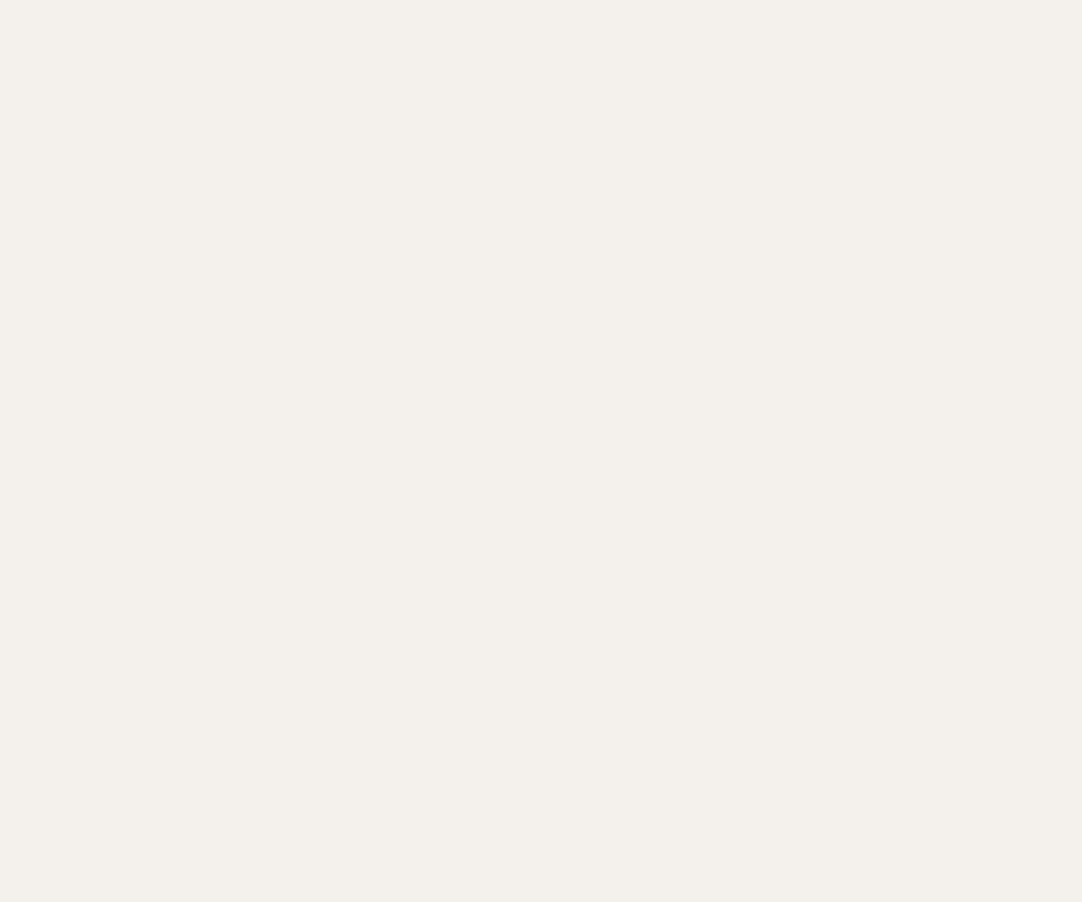
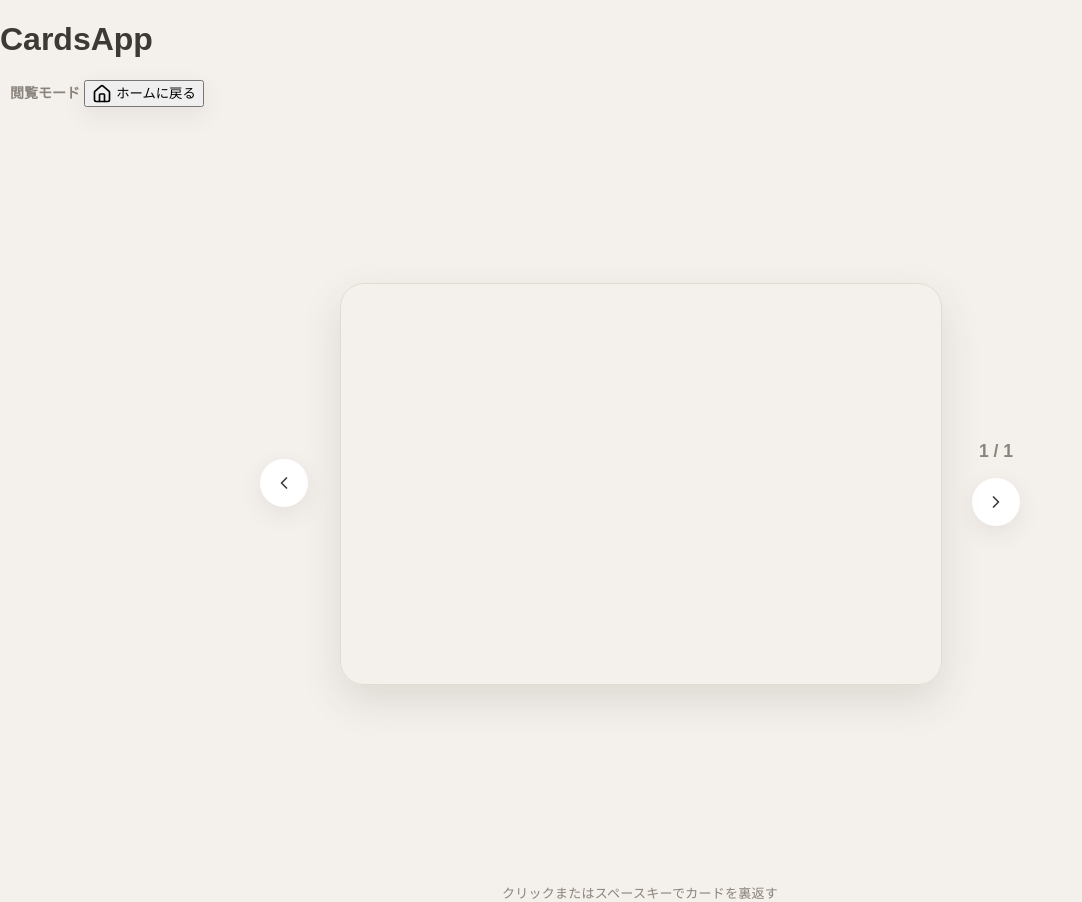
Before and after one commit to krluke/Cardsapp, a Django app: page /viewer/1/ in a window 1280 px wide. Before the commit the part shown is empty. Shown: the whole page, without its empty margins (0-1082 px from the left). Before the commit the page ends 800 px from the top, so only its background shows below. Run offline with Django 4.2, Linux system fonts and the light colour scheme.

Commit message:
Fix: Cache busting issues and Viewer loading cards issue

```diff
--- a/frontend/static/i18n.js
+++ b/frontend/static/i18n.js
@@ -148,6 +148,8 @@ const translations = {
         "alt_card_image":           "カード画像",
         "unnamed_textbox":          "名称未設定",
         // viewer.js
+        "btn_back_home":  "ホームに戻る",
+        "viewer_hint":    "クリックまたはスペースキーでカードを裏返す",
         "alert_data_load_failed":   "データの読み込みに失敗しました",
         // change_password.js
         "alert_not_logged_in":      "ログインしていません。ログイン画面に戻ります。",
@@ -306,6 +308,8 @@ const translations = {
         "unnamed_textbox":          "Unnamed",
         // viewer.js
         "alert_data_load_failed":   "Failed to load data",
+        "btn_back_home":  "Back to Home",
+        "viewer_hint":    "Click or press Space to flip the card",
         // change_password.js
         "alert_not_logged_in":      "Not logged in. Returning to login screen.",
         "password_mismatch":        "New passwords do not match.",
--- a/frontend/static/style.css
+++ b/frontend/static/style.css
@@ -260,3 +260,30 @@ body {
     overflow: hidden !important;
     outline: none !important;
 }
+
+
+/* ==========================================
+   👁 ビューワーページ
+   ========================================== */
+.viewer-body {
+    display: flex;
+    flex-direction: column;
+    height: 100vh;
+    overflow: hidden;
+}
+
+.viewer-main {
+    flex: 1;
+    display: flex;
+    flex-direction: column;
+    align-items: center;
+    justify-content: center;
+    gap: 1.5rem;
+}
+
+.viewer-hint {
+    color: var(--text-muted);
+    font-size: 13px;
+    margin: 0;
+    letter-spacing: 0.02em;
+}
--- a/frontend/static/viewer.js
+++ b/frontend/static/viewer.js
@@ -1,4 +1,4 @@
-let cards = [{ front: "", back: "" }];
+let cards = [];
 let currentCardIndex = 0;
 
 function goToHome() { window.location.href = '/'; }
@@ -26,12 +26,18 @@ function renderCard() {
 }
 // --- 1. 編集機能の完全無効化（修正版） ---
 function disableEditing(container) {
+    // Exit early if container doesn't exist
+    if (!container) return;
+
     // 編集用のUIパーツをHTMLから完全削除
     const editUI = container.querySelectorAll('.delete-btn, .drag-handle, .resize-handle, .textbox-label');
     editUI.forEach(el => el.remove());
 
     // テキストボックスと画像ボックスの装飾・状態をリセット
     container.querySelectorAll('.draggable-text, .draggable-image').forEach(el => {
+        // Exit early if element doesn't exist
+        if (!el) return;
+
         el.classList.remove('is-selected');
         el.removeAttribute('data-name');
         el.style.resize = "none"; // ✨ JS側でも念のためリサイズを無効化
@@ -39,6 +45,9 @@ function disableEditing(container) {
 
     // テキストの編集を不可にする
     container.querySelectorAll('.text-content').forEach(el => {
+        // Exit early if element doesn't exist
+        if (!el) return;
+
         el.removeAttribute('contenteditable');
         el.style.cursor = "text";
         el.style.resize = "none"; // ✨ JS側でも念のためリサイズを無効化
@@ -132,6 +141,9 @@ window.addEventListener('keydown', (e) => {
     if (e.target.tagName === 'INPUT' || e.target.tagName === 'TEXTAREA') return;
 
     const cardInner = document.getElementById('current-card');
+    // Exit early if cardInner element doesn't exist
+    if (!cardInner) return;
+
     const isFlipped = cardInner.classList.contains('is-flipped');
 
     if (e.key === 'ArrowRight') {
--- a/frontend/templates/viewer.html
+++ b/frontend/templates/viewer.html
@@ -8,13 +8,76 @@
     </script>
     <meta charset="UTF-8">
     <meta name="viewport" content="width=device-width, initial-scale=1.0">
-    <!-- ★ data-i18n で動的にタイトルを切り替え -->
     <title data-i18n="viewer_title">カードビューワー</title>
-<link rel="stylesheet" href="{% static 'style.css' %}">
+    <link rel="stylesheet" href="{% static 'style.css' %}">
     <script src="https://unpkg.com/lucide@latest"></script>
     <script src="{% static 'i18n.js' %}"></script>
+</head>
+<body class="viewer-body">
+
+    <!-- ナビゲーションバー（サイト共通） -->
+    <header class="navbar">
+        <h1 class="logo">CardsApp</h1>
+        <div class="nav-actions">
+            <span class="viewer-header-text" data-i18n="viewing_mode"
+                  style="color: var(--text-muted); font-size: 14px; font-weight: bold;">
+                閲覧モード
+            </span>
+            <button onclick="goToHome()"
+                    class="secondary-btn shadow-btn"
+                    data-i18n-title="btn_home"
+                    title="ホームに戻る">
+                <i data-lucide="home"></i>
+                <span data-i18n="btn_back_home">ホームに戻る</span>
+            </button>
+        </div>
+    </header>
+
+    <!-- メインコンテンツ -->
+    <main class="viewer-main">
+
+        <!-- カードコンテナ -->
+        <div class="card-container">
+
+            <!-- 前へボタン -->
+            <button onclick="prevCard()"
+                    class="nav-btn shadow-btn"
+                    data-i18n-title="btn_prev_card"
+                    title="前のカード (←キー)">
+                <i data-lucide="chevron-left"></i>
+            </button>
+
+            <!-- フラッシュカード本体 -->
+            <div class="flashcard-scene" onclick="flipCard(event)">
+                <div class="flashcard" id="current-card">
+                    <div class="card-face card-front" id="card-front"></div>
+                    <div class="card-face card-back"  id="card-back"></div>
+                </div>
+            </div>
+
+            <!-- 右側：カウンター＋次へボタン -->
+            <div class="nav-right-group">
+                <div class="card-counter" id="card-counter">1 / 1</div>
+                <button onclick="nextCard()"
+                        class="nav-btn shadow-btn"
+                        data-i18n-title="btn_next_card"
+                        title="次のカード (→キー)">
+                    <i data-lucide="chevron-right"></i>
+                </button>
+            </div>
+        </div>
+
+        <!-- ヒントテキスト -->
+        <p class="viewer-hint" data-i18n="viewer_hint">
+            クリックまたはスペースキーでカードを裏返す
+        </p>
+
+    </main>
+
+    <script>
+        window.CURRENT_FOLDER_ID = "{{ folder_id|default:'' }}";
+    </script>
     <script src="{% static 'viewer.js' %}"></script>
-    <!-- ★ アイコン描画 -->
     <script>lucide.createIcons();</script>
 </body>
 </html>
```
Also changed, not shown: 1 other file.
